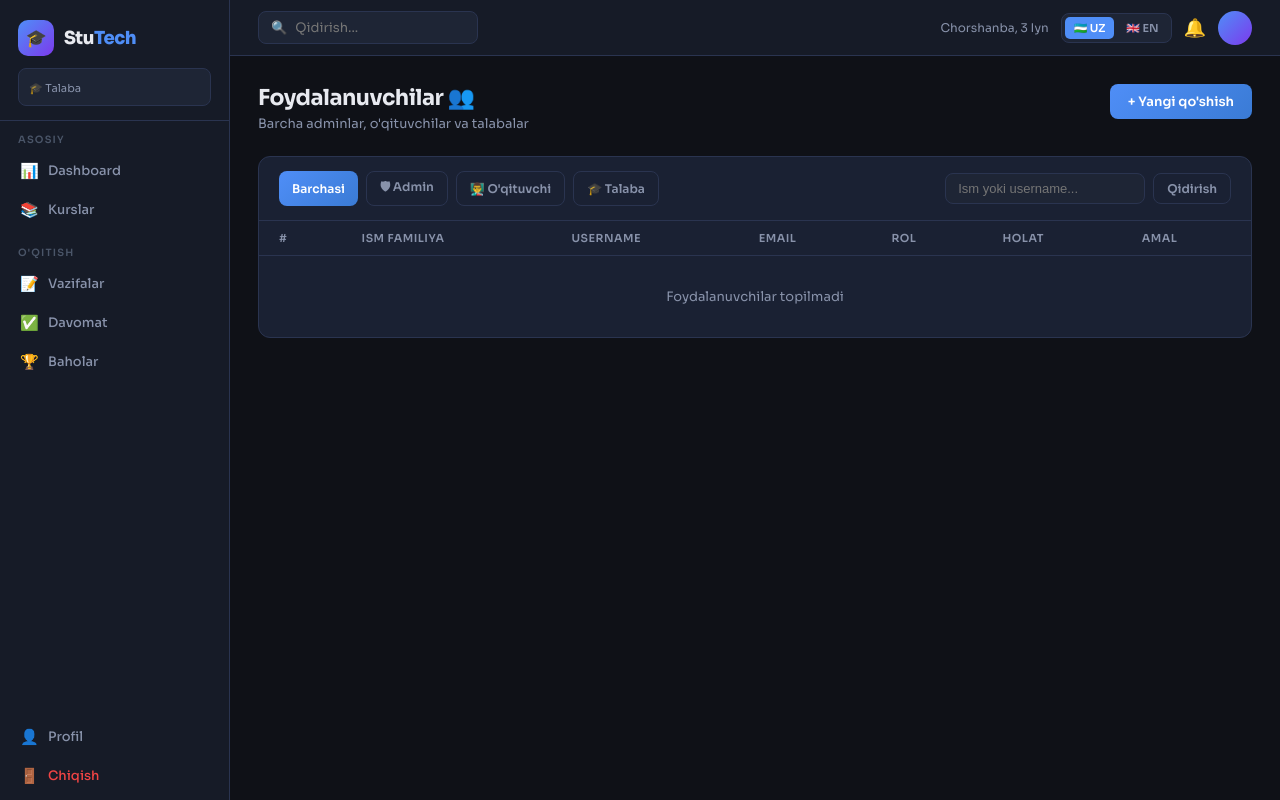
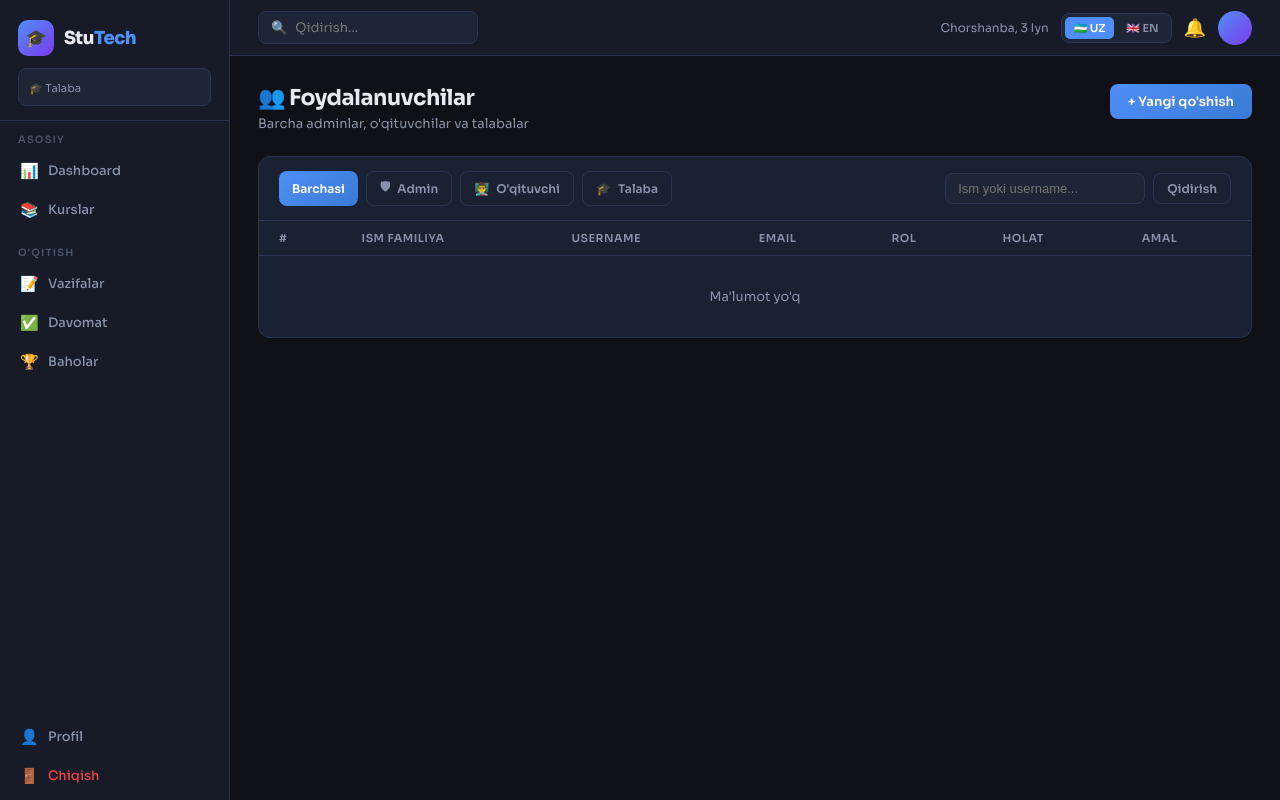
Before and after one commit to napasovdoniyor20050715/stutech-app, a Django app: template templates/accounts/users_list.html in a window 1280 px wide. Run offline with Django 5.2, Linux system fonts and the light colour scheme; the template is opened without the code that fills it, so the values that code supplies are empty.

Commit message:
Update users_list.html

```diff
--- a/templates/accounts/users_list.html
+++ b/templates/accounts/users_list.html
@@ -1,31 +1,38 @@
 {% extends 'base.html' %}
-{% block title %}Foydalanuvchilar{% endblock %}
+{% block title %}{% endblock %}
 {% block content %}
 <div class="ph">
   <div class="ph-left">
-    <h1>Foydalanuvchilar 👥</h1>
-    <p>Barcha adminlar, o'qituvchilar va talabalar</p>
+    <h1>👥 <span data-i18n="page-title-users">Foydalanuvchilar</span></h1>
+    <p data-i18n="page-sub-users">Barcha adminlar, o'qituvchilar va talabalar</p>
   </div>
-  <a href="{% url 'user_create' %}" class="btn btn-primary">+ Yangi qo'shish</a>
+  <a href="{% url 'user_create' %}" class="btn btn-primary" data-i18n="btn-add-user">+ Yangi qo'shish</a>
 </div>
-
 <div class="card">
   <div class="card-head">
     <div style="display:flex;gap:8px;flex-wrap:wrap;">
-      <a href="?" class="btn btn-sm {% if not role_filter %}btn-primary{% else %}btn-outline{% endif %}">Barchasi</a>
-      <a href="?role=admin" class="btn btn-sm {% if role_filter == 'admin' %}btn-primary{% else %}btn-outline{% endif %}">🛡 Admin</a>
-      <a href="?role=teacher" class="btn btn-sm {% if role_filter == 'teacher' %}btn-primary{% else %}btn-outline{% endif %}">👨‍🏫 O'qituvchi</a>
-      <a href="?role=student" class="btn btn-sm {% if role_filter == 'student' %}btn-primary{% else %}btn-outline{% endif %}">🎓 Talaba</a>
+      <a href="?" class="btn btn-sm {% if not role_filter %}btn-primary{% else %}btn-outline{% endif %}" data-i18n="filter-all">Barchasi</a>
+      <a href="?role=admin" class="btn btn-sm {% if role_filter == 'admin' %}btn-primary{% else %}btn-outline{% endif %}">🛡 <span data-i18n="filter-admin">Admin</span></a>
+      <a href="?role=teacher" class="btn btn-sm {% if role_filter == 'teacher' %}btn-primary{% else %}btn-outline{% endif %}">👨‍🏫 <span data-i18n="filter-teacher">O'qituvchi</span></a>
+      <a href="?role=student" class="btn btn-sm {% if role_filter == 'student' %}btn-primary{% else %}btn-outline{% endif %}">🎓 <span data-i18n="filter-student">Talaba</span></a>
     </div>
     <form method="get" style="display:flex;gap:8px;">
       {% if role_filter %}<input type="hidden" name="role" value="{{ role_filter }}">{% endif %}
-      <input type="text" name="q" value="{{ q }}" placeholder="Ism yoki username..." style="background:var(--bg3);border:1px solid var(--border);border-radius:8px;padding:7px 12px;color:var(--text);font-size:13px;outline:none;width:200px;">
-      <button type="submit" class="btn btn-outline btn-sm">Qidirish</button>
+      <input type="text" name="q" value="{{ q }}" data-i18n="search-placeholder" placeholder="Ism yoki username..." style="background:var(--bg3);border:1px solid var(--border);border-radius:8px;padding:7px 12px;color:var(--text);font-size:13px;outline:none;width:200px;">
+      <button type="submit" class="btn btn-outline btn-sm" data-i18n="btn-search">Qidirish</button>
     </form>
   </div>
   <div class="card-body-flush table-wrap">
     <table>
-      <tr><th>#</th><th>Ism Familiya</th><th>Username</th><th>Email</th><th>Rol</th><th>Holat</th><th>Amal</th></tr>
+      <tr>
+        <th data-i18n="col-num">#</th>
+        <th data-i18n="col-fullname">Ism Familiya</th>
+        <th data-i18n="col-username">Username</th>
+        <th data-i18n="col-email">Email</th>
+        <th data-i18n="col-role">Rol</th>
+        <th data-i18n="col-status">Holat</th>
+        <th data-i18n="col-actions">Amal</th>
+      </tr>
       {% for u in users %}
       <tr>
         <td class="text-muted text-small">{{ forloop.counter }}</td>
@@ -33,11 +40,11 @@
         <td><span class="mono text-small">{{ u.username }}</span></td>
         <td class="text-muted text-small">{{ u.email|default:'—' }}</td>
         <td>
-          {% if u.role == 'admin' %}<span class="badge b-purple">🛡 Admin</span>
-          {% elif u.role == 'teacher' %}<span class="badge b-blue">👨‍🏫 O'qituvchi</span>
-          {% else %}<span class="badge b-green">🎓 Talaba</span>{% endif %}
+          {% if u.role == 'admin' %}<span class="badge b-purple">🛡 <span data-i18n="role-admin">Admin</span></span>
+          {% elif u.role == 'teacher' %}<span class="badge b-blue">👨‍🏫 <span data-i18n="role-teacher">O'qituvchi</span></span>
+          {% else %}<span class="badge b-green">🎓 <span data-i18n="role-student">Talaba</span></span>{% endif %}
         </td>
-        <td>{% if u.is_active %}<span class="badge b-green">Faol</span>{% else %}<span class="badge b-red">Nofaol</span>{% endif %}</td>
+        <td>{% if u.is_active %}<span class="badge b-green" data-i18n="badge-active">Faol</span>{% else %}<span class="badge b-red" data-i18n="badge-inactive">Nofaol</span>{% endif %}</td>
         <td style="display:flex;gap:6px;">
           <a href="{% url 'user_edit' u.pk %}" class="btn btn-outline btn-xs">✏️</a>
           <form method="post" action="{% url 'user_delete' u.pk %}" onsubmit="return confirm('O\'chirishni tasdiqlaysizmi?')">
@@ -47,7 +54,7 @@
         </td>
       </tr>
       {% empty %}
-      <tr><td colspan="7" style="text-align:center;padding:32px;color:var(--text2);">Foydalanuvchilar topilmadi</td></tr>
+      <tr><td colspan="7" style="text-align:center;padding:32px;color:var(--text2);" data-i18n="empty-no-data">Ma'lumot yo'q</td></tr>
       {% endfor %}
     </table>
   </div>
```
